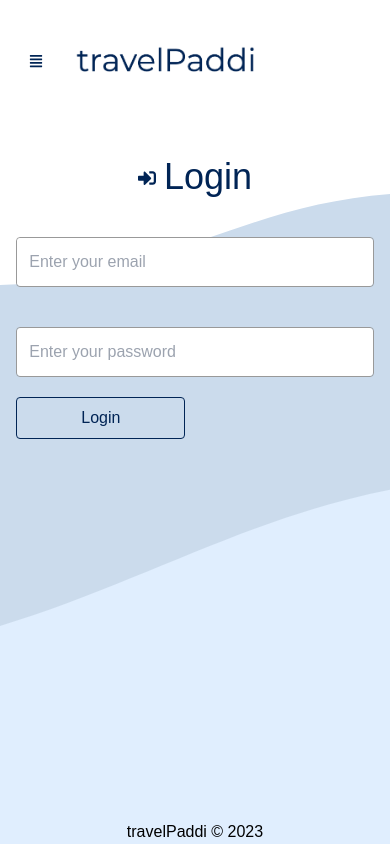
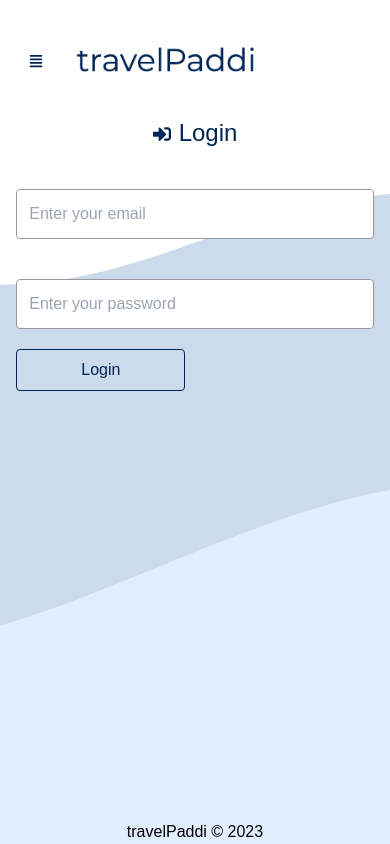
Before and after one commit to Eloagbawe/travelPaddi, a React (Create React App) app in the folder frontend/: page /login in a window 390 px wide. Built offline with nearby package versions, Linux system fonts and the light colour scheme.

Commit message:
update home, login and signup pages

```diff
--- a/frontend/src/pages/Home.jsx
+++ b/frontend/src/pages/Home.jsx
@@ -1,5 +1,7 @@
+import {Link} from 'react-router-dom'
 
 export const Home = () => {
+
   return (
     <section className="">
 
@@ -11,7 +13,7 @@
 
     <div className="text-3xl sm:text-4xl mt-6">Connect With travellers from all over the world!</div>
 
-    <button className="mt-10 border border-[#002455] rounded  px-2 sm:px-4 py-2 text-base sm:text-lg">Search for a travel partner</button>
+    <button className="mt-10 border border-[#002455] rounded  px-2 sm:px-4 py-2 text-base sm:text-lg hover:bg-[#002455] hover:text-[#ffffff]"><Link to="/search">Search for a travel partner</Link></button>
     </div>
     </div>
 
--- a/frontend/src/pages/Login.jsx
+++ b/frontend/src/pages/Login.jsx
@@ -1,16 +1,16 @@
 import { FaSignInAlt } from "react-icons/fa"
-import { useState } from "react"
+// import { useState } from "react"
 
 export const Login = () => {
   return (
-    <div className="text-[#002455] mt-10">
-        <div className="flex justify-center">
-        <FaSignInAlt className="mt-3 mr-2 text-lg"/>
-        <h3 className="text-4xl">Login</h3>
+    <div className="text-[#002455] lg:mt-2">
+        <div className="flex justify-center text-center">
+        <FaSignInAlt className="mt-2 sm:mt-3 mr-2 text-lg"/>
+        <h3 className="text-2xl sm:text-4xl">Login</h3>
         </div>
 
         <div className="flex justify-center">
-            <form className="sm:w-4/12 w-11/12">
+            <form className="sm:w-5/12 w-11/12">
                 <div className="border border-[#999999] mt-10 w-full rounded">
                 <input className="outline-none p-3 w-full rounded" type="email" id="email" name="email"
                 placeholder='Enter your email'/>
--- a/frontend/src/pages/Signup.jsx
+++ b/frontend/src/pages/Signup.jsx
@@ -2,14 +2,14 @@
 
 export const Signup = () => {
   return (
-    <div className="text-[#002455] mt-10">
-        <div className="flex justify-center">
+    <div className="text-[#002455] lg:mt-2 mb-10">
+        <div className="flex justify-center text-center">
         <FaUser className="mt-2 sm:mt-3 mr-2 sm:text-lg"/>
         <h3 className="text-2xl sm:text-4xl">Create an Account</h3>
         </div>
 
         <div className="flex justify-center">
-            <form className="sm:w-4/12 w-11/12 text-xs sm:text-base">
+            <form className="sm:w-5/12 w-11/12 text-xs sm:text-base">
                 <div className="border border-[#999999] mt-8 w-full rounded">
                 <input className="outline-none rounded p-3 w-full" type="username" id="username" name="email"
                 placeholder='Enter your username'/>
```
